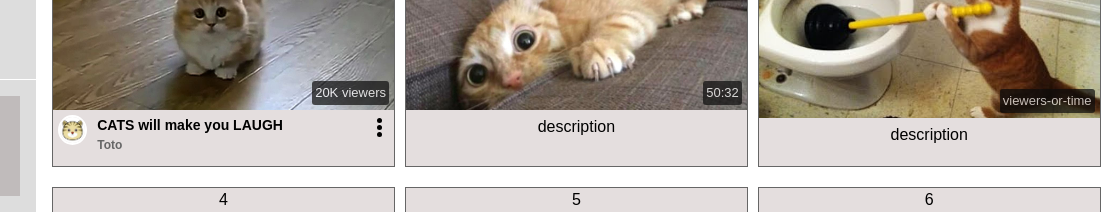
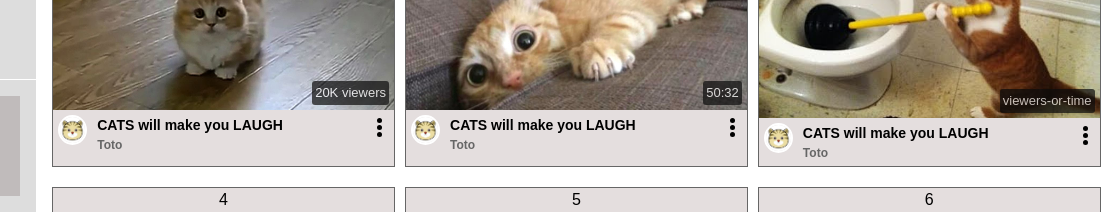
Before and after one commit to vasylpopovych/layout-of-streaming-service, a plain HTML site: page index.html in a window 1280 px wide. Shown: the part 588-800 px from the top of the page, 173-1280 px from the left. Drawn offline with Linux system fonts and the light colour scheme.

Commit message:
add another @media in video-panel in styles.scss

```diff
--- a/index.html
+++ b/index.html
@@ -161,8 +161,17 @@
             <div class="viewers-or-time">50:32</div>
             <div class="cover"><i class="fas fa-paw"></i></div>
           </div>
-          <div class="description">
-            description
+          <div class="description f-row">
+            <div class="avatar"><img src="/img/2.jpg" alt=""></div>
+            <div class="title-and-nickname-container">
+              <div class="title"><span>CATS will make you LAUGH</span></div>
+              <div class="nickname"><span>Toto</span></div>
+            </div>
+            <div class="settings">
+              <div class="blob"></div>
+              <div class="blob"></div>
+              <div class="blob"></div>
+            </div>
           </div>
         </div>
         <div class="video-container">
@@ -172,8 +181,17 @@
             <div class="viewers-or-time">viewers-or-time</div>
             <div class="cover"><i class="fas fa-paw"></i></div>
           </div>
-          <div class="description">
-            description
+          <div class="description f-row">
+            <div class="avatar"><img src="/img/2.jpg" alt=""></div>
+            <div class="title-and-nickname-container">
+              <div class="title"><span>CATS will make you LAUGH</span></div>
+              <div class="nickname"><span>Toto</span></div>
+            </div>
+            <div class="settings">
+              <div class="blob"></div>
+              <div class="blob"></div>
+              <div class="blob"></div>
+            </div>
           </div>
         </div>
         <div class="video-container">4</div>
--- a/scss/styles.scss
+++ b/scss/styles.scss
@@ -223,7 +223,6 @@ body {
             overflow-x: hidden;
             text-overflow: ellipsis;
             & span:hover {
-              //спрацьовує при наведенні на блок а не на текст
               color: rgb(85, 95, 226);
             }
           }
@@ -335,8 +334,8 @@ body {
         }
         .video-panel {
           display: grid;
-          grid-template-columns: repeat(3, 33%);
-          grid-template-rows: repeat(3, 250px);
+          grid-template-columns: repeat(4, 24.5%);
+          grid-template-rows: repeat(2, 250px);
           row-gap: 20px;
           column-gap: 10px;
           .video-container {
@@ -411,12 +410,11 @@ body {
             }
             .description {
               flex: 0 0 auto;
-              //border: 1px solid rgb(211, 206, 206);
+              max-height: 50px;
               padding-top: 5px;
               .avatar {
                 flex: 0 0 10%;
                 padding-left: 5px;
-                //border: 1px solid rgb(211, 206, 206);
                 img {
                   border: 2px solid white;
                   border-radius: 50%;
@@ -427,15 +425,14 @@ body {
                 }
               }
               .title-and-nickname-container {
-                //border: 1px solid rgb(211, 206, 206);
+                display: flex;
+                flex-direction: column;
                 flex: 0 0 85%;
                 text-align: left;
                 padding-left: 10px;
                 overflow-x: hidden;
                 text-overflow: ellipsis;
                 .title {
-                  //border: 1px solid rgb(211, 206, 206);
-                  text-align: left;
                   font-weight: bold;
                   overflow-x: hidden;
                   text-overflow: ellipsis;
@@ -448,13 +445,11 @@ body {
                   }
                 }
                 .nickname {
-                  //border: 1px solid rgb(211, 206, 206);
-                  text-align: left;
+                  display: block;
                   font-weight: bold;
                   font-size: 12px;
                   color: #666;
                   & span:hover {
-                    //спрацьовує при наведенні на блок а не на текст
                     color: rgb(85, 95, 226);
                     cursor: pointer;
                   }
@@ -501,17 +496,10 @@ body {
 
 //@media
 
-@media (max-width: 550px) {
-  .logo-text {
-    display: none;
-  }
-  .footer {
-    .text {
-      display: none;
-    }
-    .icon {
-      display: none;
-    }
+@media (max-width: 1700px) {
+  .video-panel {
+    grid-template-columns: repeat(3, 33%) !important;
+    grid-template-rows: repeat(4, 250px) !important;
   }
 }
 
@@ -530,7 +518,7 @@ body {
   }
 }
 
-@media (max-width: 1000px) {
+@media (max-width: 1100px) {
   .video-panel {
     grid-template-columns: repeat(2, 50%) !important;
     grid-template-rows: repeat(4, 250px) !important;
@@ -543,3 +531,17 @@ body {
     grid-template-rows: repeat(7, 250px) !important;
   }
 }
+
+@media (max-width: 550px) {
+  .logo-text {
+    display: none;
+  }
+  .footer {
+    .text {
+      display: none;
+    }
+    .icon {
+      display: none;
+    }
+  }
+}
```
Also changed, not shown: css/styles.css.
